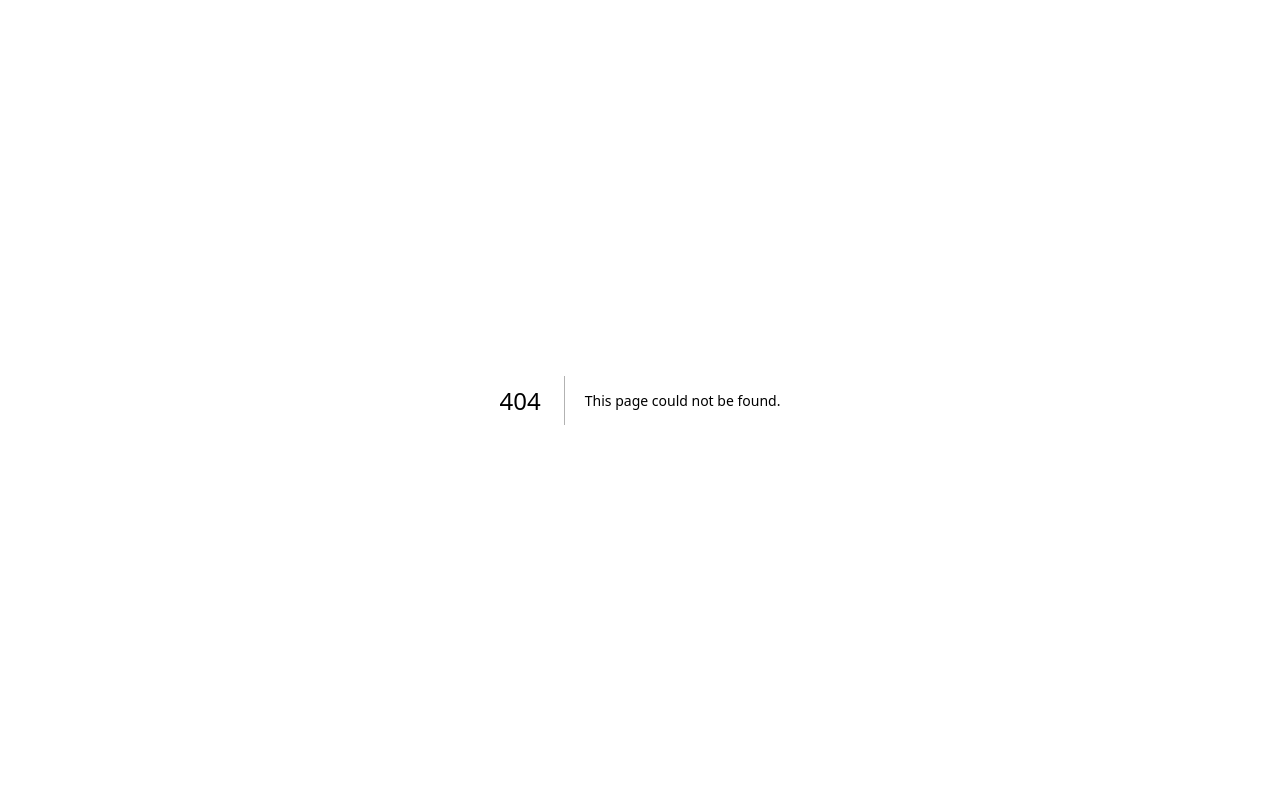
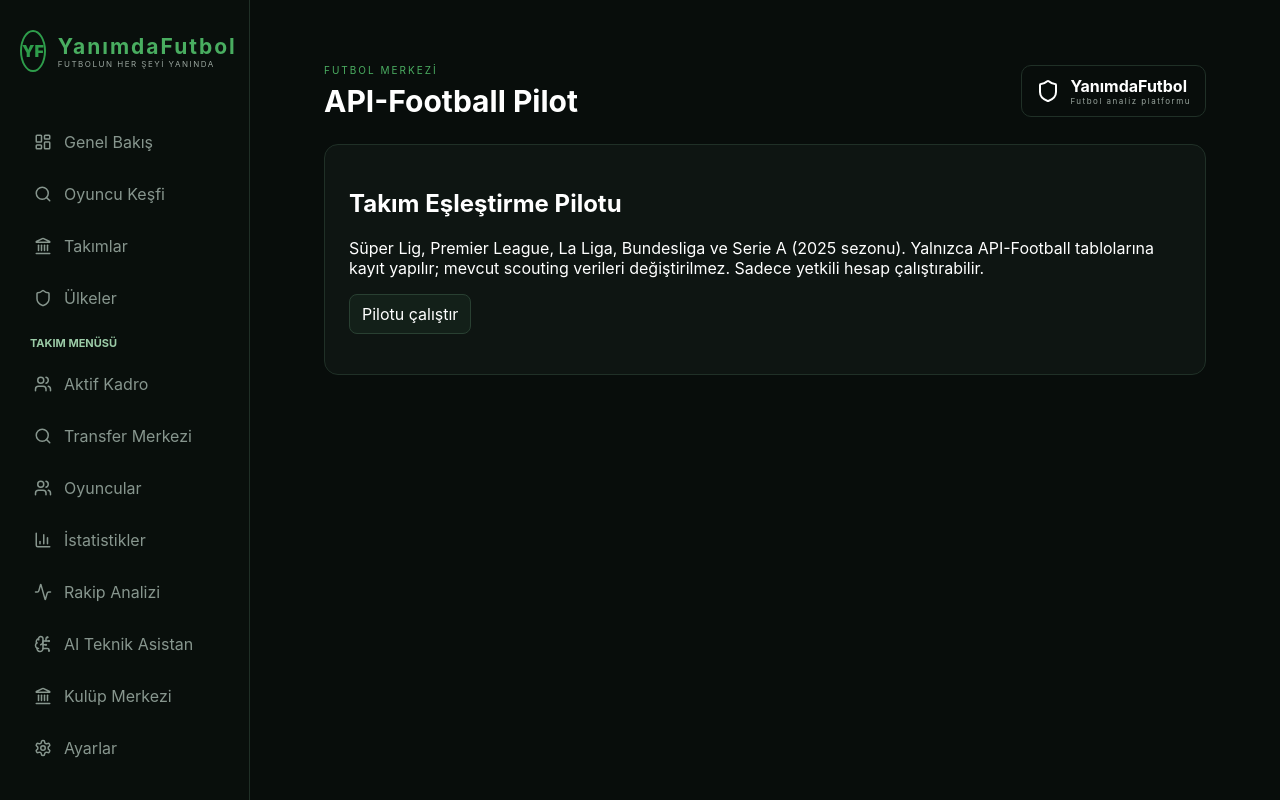
Before and after one commit to geminibtk/dispfics, a Next.js app: page /settings/api-football in a window 1280 px wide. Before the commit this address had no page. Built offline with nearby package versions, Linux system fonts and the light colour scheme.

Commit message:
Add authenticated UI to run and inspect API-Football pilot

```diff
--- /dev/null
+++ b/app/settings/api-football/page.tsx
@@ -0,0 +1,39 @@
+"use client";
+import {useState} from "react";
+import {createClient} from "../../../lib/supabase";
+import AppShell from "../../components/AppShell";
+
+export default function FootballImportPage(){
+ const [loading,setLoading]=useState(false);
+ const [result,setResult]=useState<any>(null);
+ const [error,setError]=useState("");
+ async function run(){
+  setLoading(true);setError("");setResult(null);
+  try{
+   const supabase=createClient();
+   const {data:{session}}=await supabase.auth.getSession();
+   if(!session)throw new Error("Önce yetkili hesabınla giriş yapmalısın.");
+   const response=await fetch("/api/football-match-report",{headers:{Authorization:"Bearer "+session.access_token},cache:"no-store"});
+   const json=await response.json();
+   if(!response.ok)throw new Error(json.error||"API raporu çalıştırılamadı.");
+   setResult(json);
+  }catch(e){setError(e instanceof Error?e.message:"Bilinmeyen hata")}finally{setLoading(false)}
+ }
+ return <AppShell title="API-Football Pilot"><div style={{maxWidth:900,display:"grid",gap:20}}>
+  <section className="clubSquadPanel" style={{padding:24}}>
+   <h2>Takım Eşleştirme Pilotu</h2>
+   <p>Süper Lig, Premier League, La Liga, Bundesliga ve Serie A (2025 sezonu). Yalnızca API-Football tablolarına kayıt yapılır; mevcut scouting verileri değiştirilmez. Sadece yetkili hesap çalıştırabilir.</p>
+   <button className="playerBack" type="button" disabled={loading} onClick={run}>{loading?"API verileri alınıyor…":"Pilotu çalıştır"}</button>
+   {error&&<p role="alert" style={{color:"#ffaaa5"}}>{error}</p>}
+  </section>
+  {result&&<section className="clubSquadPanel" style={{padding:24}}>
+   <h2>Eşleştirme Raporu</h2>
+   <p>Mevcut takım kataloğu: {result.existingTeams}</p>
+   {(result.report||[]).map((r:any)=><div key={r.apiLeagueId||r.league} style={{borderTop:"1px solid #294032",padding:"16px 0"}}>
+    <h3>{r.league}</h3>{r.error?<p role="alert">{r.error}</p>:<><p>API takımı: {r.apiTeams} · Kesin isim eşleşmesi: {r.exactNameMatches} · Belirsiz: {r.ambiguous?.length||0} · Eşleşmeyen: {r.unmatched?.length||0} · Kaydedilen: {r.saved||0}</p>
+    {!!r.unmatched?.length&&<details><summary>Eşleşmeyen takımlar</summary><p>{r.unmatched.join(", ")}</p></details>}
+    {!!r.ambiguous?.length&&<details><summary>Belirsiz eşleşmeler</summary><p>{r.ambiguous.join(", ")}</p></details>}</>}
+   </div>)}
+  </section>}
+ </div></AppShell>
+}
```
